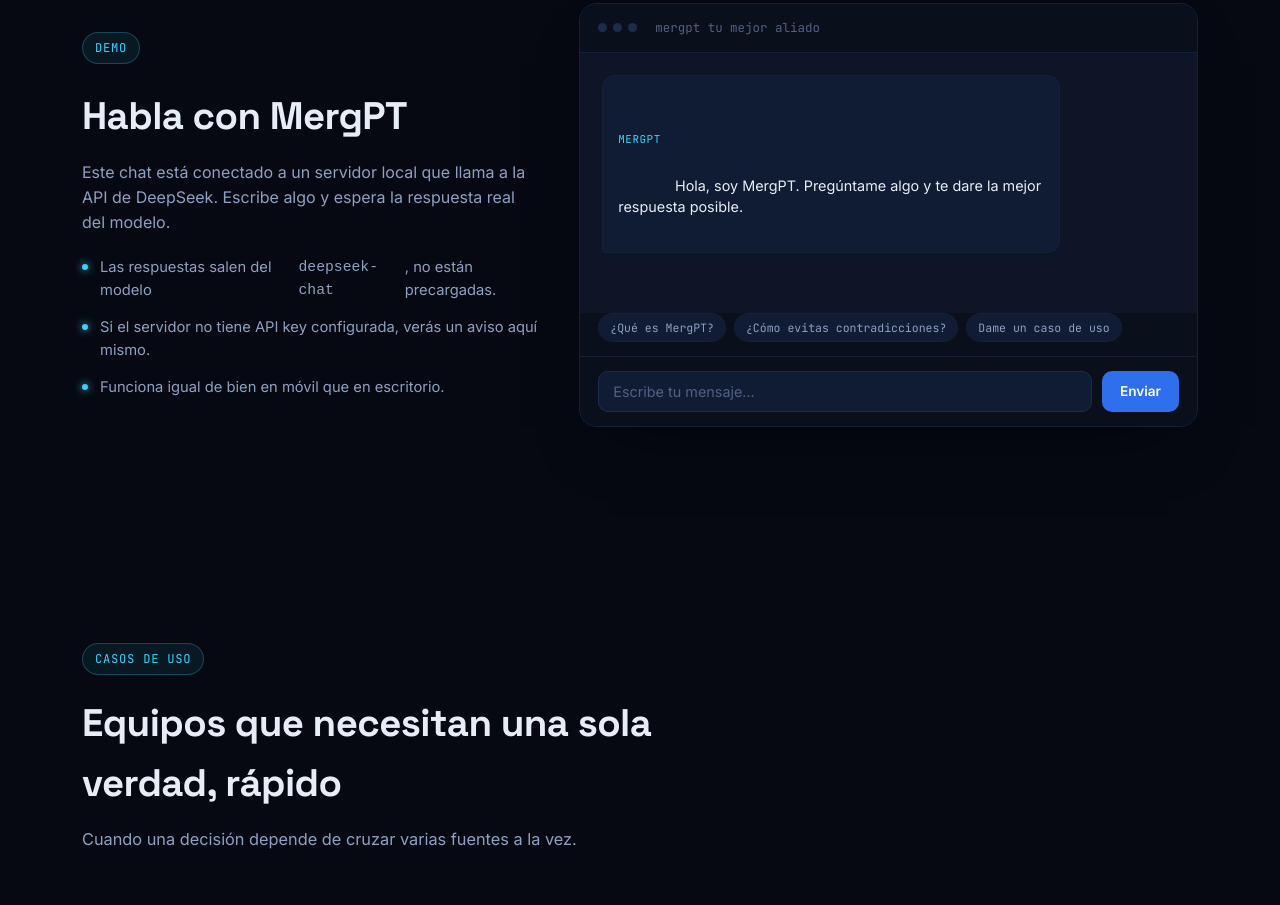
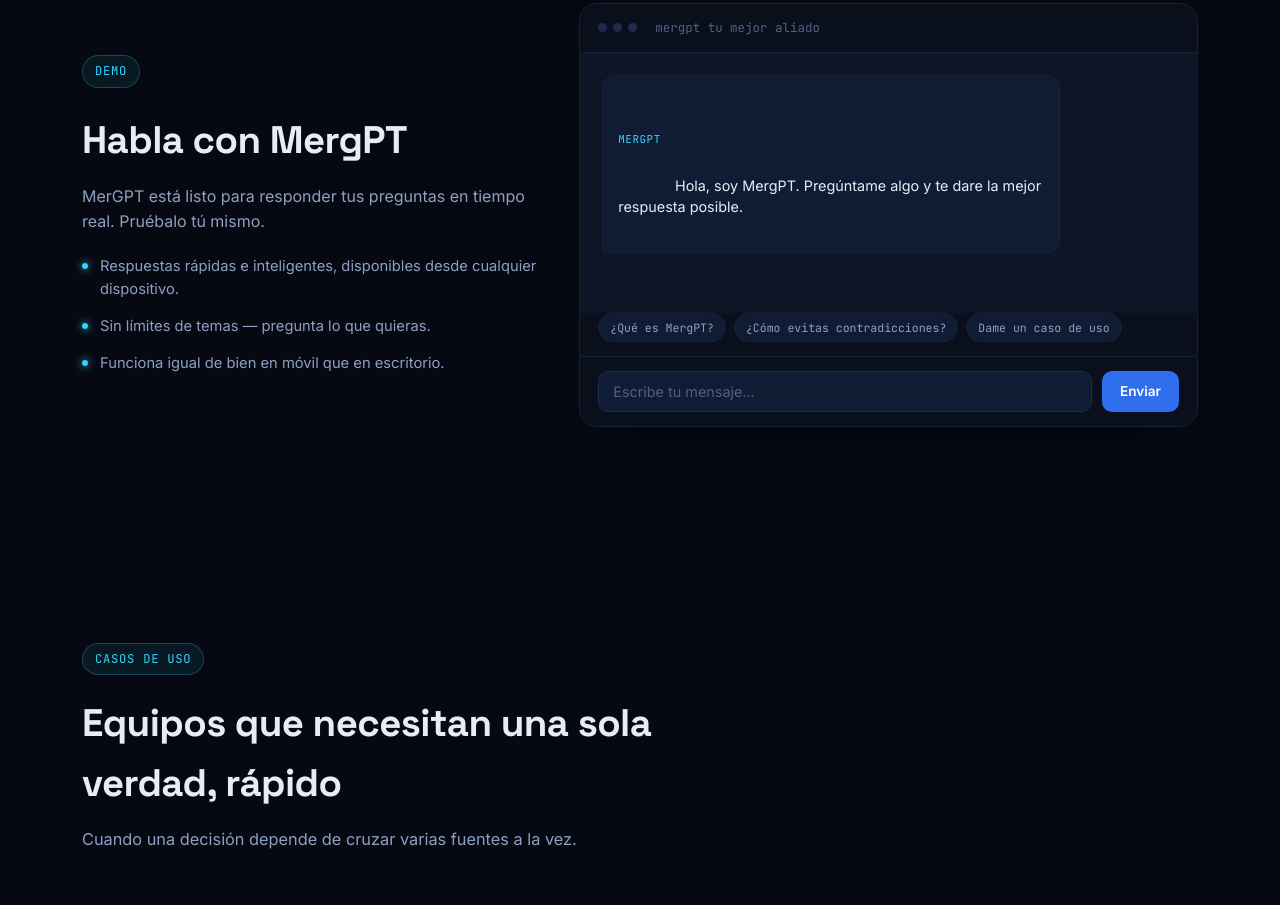
Before and after one commit to yeinerquintero19/MerGPT, a website: page frontend/index.html in a window 1280 px wide. Shown: the part 2739-3644 px from the top of the page. Drawn offline with Linux system fonts and the light colour scheme.

Commit message:
fix: elimina referencias a DeepSeek/modelo, texto genuino de MerGPT

```diff
--- a/frontend/index.html
+++ b/frontend/index.html
@@ -177,10 +177,10 @@
         <div class="demo-copy reveal">
           <span class="eyebrow">DEMO</span>
           <h2>Habla con MergPT</h2>
-          <p>Este chat está conectado a un servidor local que llama a la API de DeepSeek. Escribe algo y espera la respuesta real del modelo.</p>
+          <p>MerGPT está listo para responder tus preguntas en tiempo real. Pruébalo tú mismo.</p>
           <ul class="demo-list">
-            <li>Las respuestas salen del modelo <code>deepseek-chat</code>, no están precargadas.</li>
-            <li>Si el servidor no tiene API key configurada, verás un aviso aquí mismo.</li>
+            <li>Respuestas rápidas e inteligentes, disponibles desde cualquier dispositivo.</li>
+            <li>Sin límites de temas — pregunta lo que quieras.</li>
             <li>Funciona igual de bien en móvil que en escritorio.</li>
           </ul>
         </div>
```
